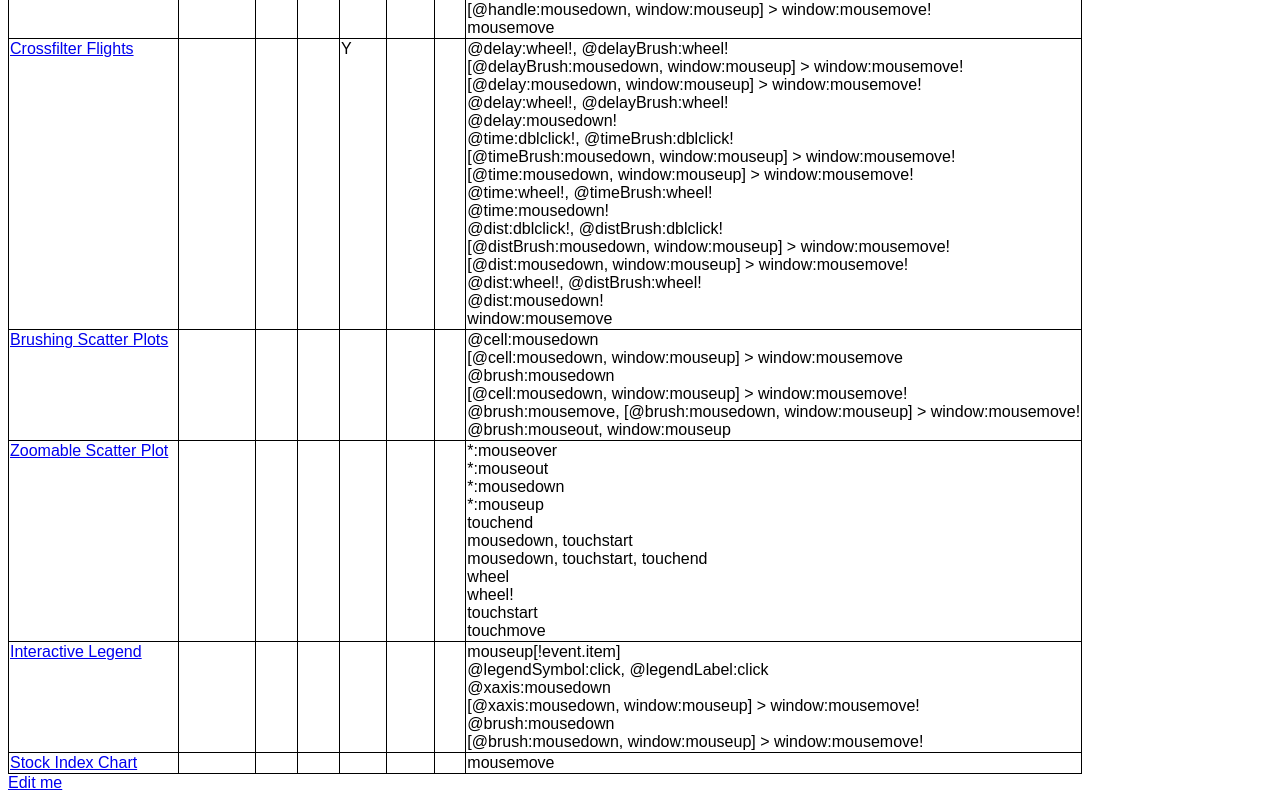
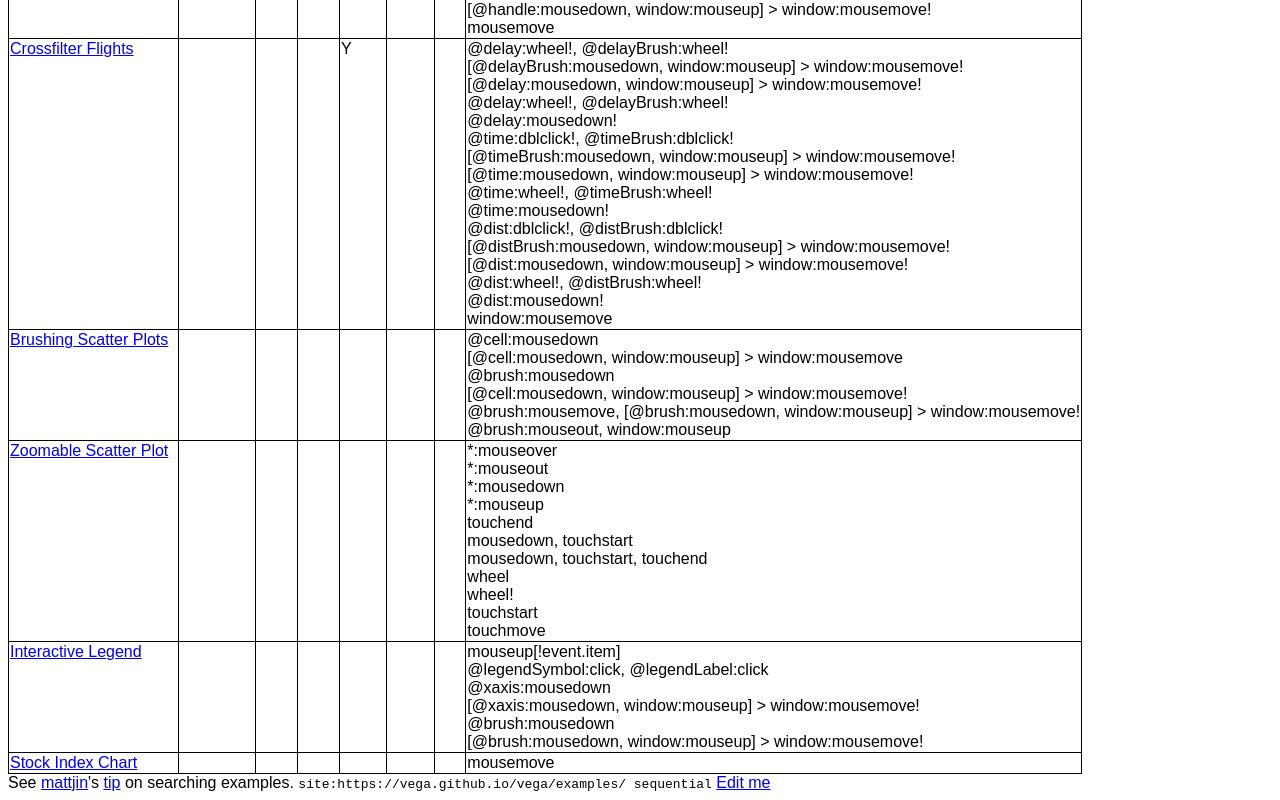
Before and after one commit to kenklin/vega-examples-signals-index, a plain HTML site: page index.html in a window 1280 px wide. Shown: the part 1015-1815 px from the top of the page. Drawn offline with Linux system fonts and the light colour scheme.

Commit message:
Reference mattjin's tip on searching examples

```diff
--- a/index.html
+++ b/index.html
@@ -29,6 +29,9 @@
 			reference code for a particular interaction.
 		</p>
 		<div id="tbl"></div>
+		See <a href="https://github.com/mattijn">mattjin</a>'s
+		<a href="https://github.com/vega/vega/issues/1265">tip</a> on searching examples.
+		<code>site:https://vega.github.io/vega/examples/ sequential</code>
 		<a href="https://github.com/kenklin/vega-examples-signals-index">Edit me</a>
 
 		<script>
```
